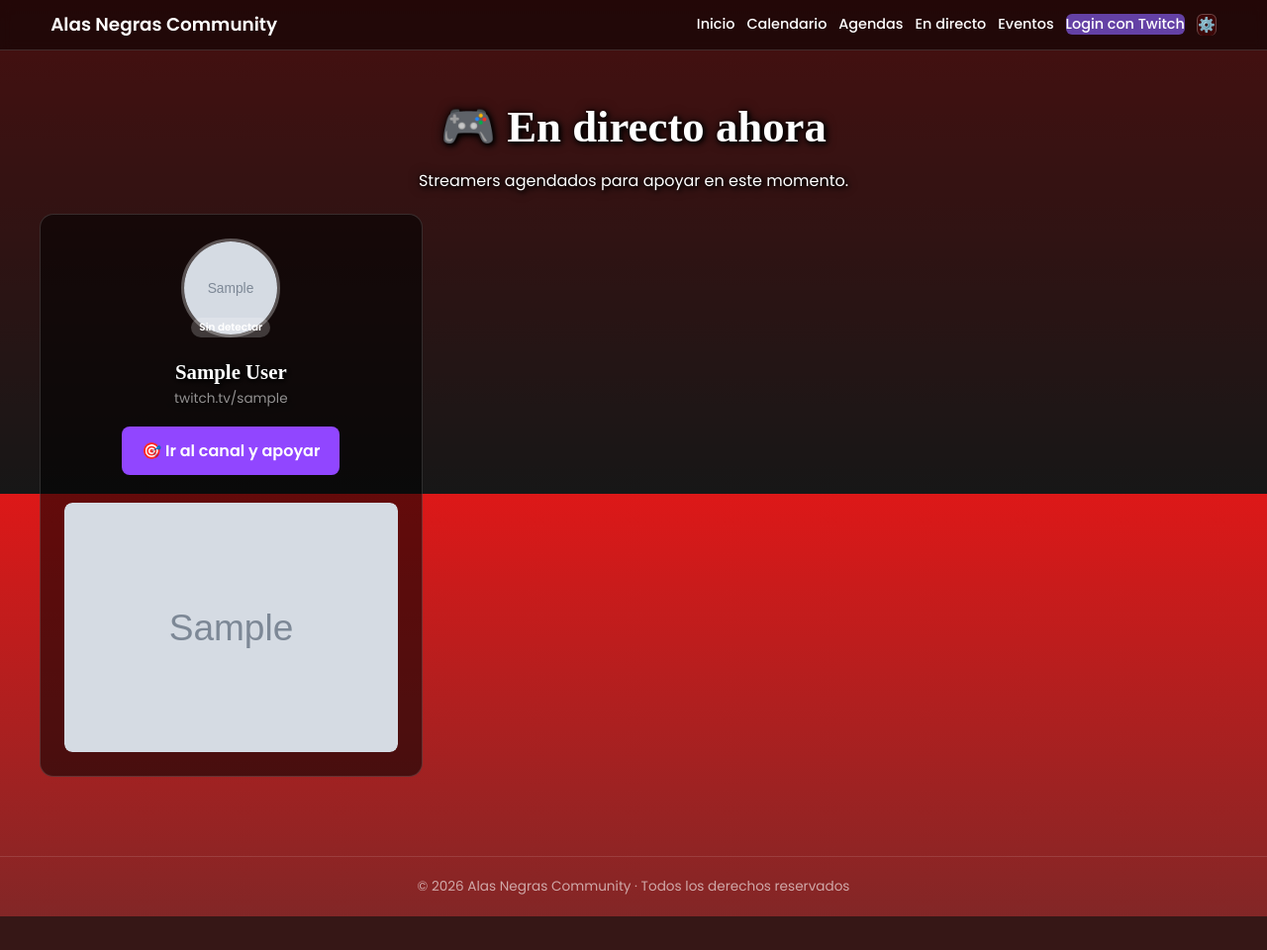
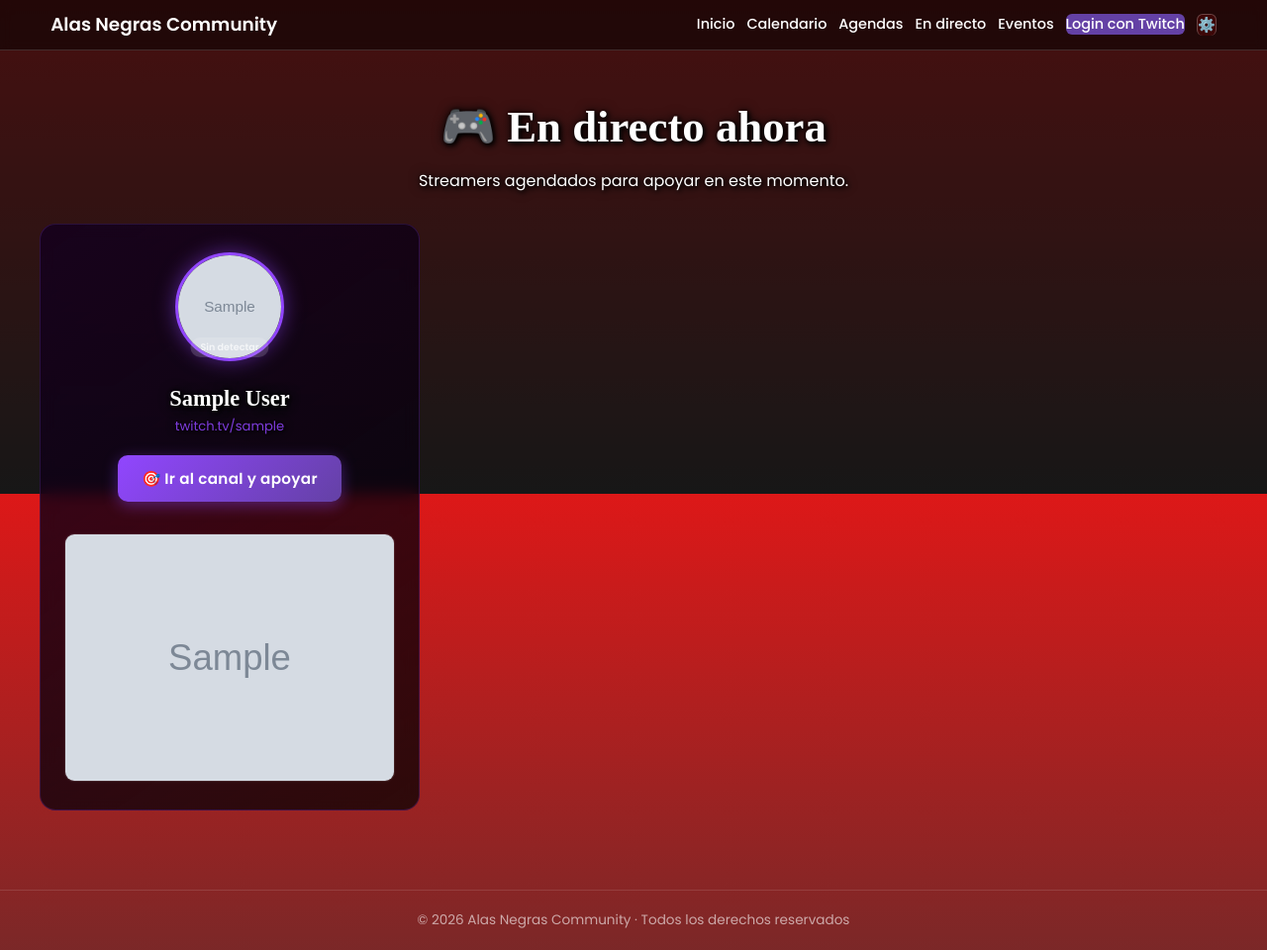
Before and after one commit to lavendertyrande-ai/alasnegras, a Flask app: template templates/emitiendo.html in a window 1280 px wide. Shown: the part 301-1261 px from the top of the page at 99% size. Before the commit the page ends 1227 px from the top, so only its background shows below. Run offline with Flask 3, Linux system fonts and the light colour scheme; the template is opened without the code that fills it: most values are stand-ins (such as "Sample title", 1, 10 or a date in 2020); grey boxes marked "Sample" are stand-in pictures; some web fonts are replaced.

Commit message:
emitiendo diseño profesional

```diff
--- a/templates/emitiendo.html
+++ b/templates/emitiendo.html
@@ -62,81 +62,95 @@
 
 {% block scripts %}
 <style>
+/* ── Título ── */
 .emitiendo-grid {
     display: grid;
-    grid-template-columns: repeat(auto-fill, minmax(300px, 1fr));
-    gap: 20px;
-    margin-top: 20px;
+    grid-template-columns: repeat(auto-fill, minmax(320px, 1fr));
+    gap: 24px;
+    margin-top: 30px;
 }
 
 .emitiendo-card {
-    background: rgba(0,0,0,0.55);
-    border: 1px solid rgba(255,255,255,0.15);
-    border-radius: 14px;
-    padding: 24px;
+    background: linear-gradient(145deg, rgba(20,0,30,0.85), rgba(0,0,0,0.7));
+    border: 1px solid rgba(145,70,255,0.2);
+    border-radius: 16px;
+    padding: 28px 24px;
     text-align: center;
-    transition: 0.2s;
+    transition: 0.25s;
+    backdrop-filter: blur(8px);
 }
 
 .emitiendo-card-live {
     border-color: #ff4d4d;
-    box-shadow: 0 0 15px rgba(255,77,77,0.3);
+    box-shadow: 0 0 20px rgba(255,77,77,0.25), inset 0 0 40px rgba(255,77,77,0.05);
 }
 
 .emitiendo-card:hover {
-    transform: translateY(-4px);
+    transform: translateY(-5px);
+    border-color: #9146FF;
+    box-shadow: 0 8px 30px rgba(145,70,255,0.3);
 }
 
 /* Avatar */
 .emitiendo-avatar-wrap {
     position: relative;
     display: inline-block;
-    margin-bottom: 16px;
+    margin-bottom: 18px;
 }
 
 .emitiendo-avatar {
-    width: 100px;
-    height: 100px;
+    width: 110px;
+    height: 110px;
     border-radius: 50%;
-    border: 3px solid rgba(255,255,255,0.3);
+    border: 3px solid #9146FF;
+    box-shadow: 0 0 20px rgba(145,70,255,0.5);
     display: block;
 }
 
 .emitiendo-avatar-placeholder {
-    width: 100px;
-    height: 100px;
+    width: 110px;
+    height: 110px;
     border-radius: 50%;
-    background: #9146FF;
+    background: linear-gradient(135deg, #9146FF, #772ce8);
     display: flex;
     align-items: center;
     justify-content: center;
-    font-size: 2.5rem;
+    font-size: 2.8rem;
     font-weight: 700;
     color: white;
+    box-shadow: 0 0 20px rgba(145,70,255,0.5);
 }
 
 .emitiendo-badge-live {
     position: absolute;
-    bottom: 0; left: 50%;
+    bottom: 4px; left: 50%;
     transform: translateX(-50%);
     background: #ff4d4d;
     color: white;
-    font-size: 0.65rem;
-    font-weight: 700;
-    padding: 2px 8px;
+    font-size: 0.6rem;
+    font-weight: 800;
+    padding: 3px 10px;
     border-radius: 10px;
     white-space: nowrap;
+    letter-spacing: 0.05em;
+    box-shadow: 0 2px 8px rgba(255,77,77,0.5);
+    animation: pulse 1.5s infinite;
+}
+
+@keyframes pulse {
+    0%, 100% { opacity: 1; }
+    50% { opacity: 0.7; }
 }
 
 .emitiendo-badge-off {
     position: absolute;
-    bottom: 0; left: 50%;
+    bottom: 4px; left: 50%;
     transform: translateX(-50%);
-    background: rgba(255,255,255,0.2);
-    color: white;
-    font-size: 0.65rem;
+    background: rgba(255,255,255,0.15);
+    color: rgba(255,255,255,0.7);
+    font-size: 0.6rem;
     font-weight: 700;
-    padding: 2px 8px;
+    padding: 3px 10px;
     border-radius: 10px;
     white-space: nowrap;
 }
@@ -144,57 +158,76 @@
 /* Info */
 .emitiendo-info h2 {
     margin: 0 0 4px;
-    font-size: 1.3rem;
+    font-size: 1.4rem;
+    font-weight: 700;
 }
 
 .emitiendo-login {
-    font-size: 0.85rem;
-    opacity: 0.55;
-    margin: 0 0 16px;
+    font-size: 0.82rem;
+    color: #9146FF;
+    margin: 0 0 18px;
+    opacity: 0.85;
 }
 
 .emitiendo-btn-canal {
     display: inline-block;
-    padding: 12px 20px;
-    background: #9146FF;
+    padding: 12px 24px;
+    background: linear-gradient(135deg, #9146FF, #6441A5);
     color: white;
     text-decoration: none;
-    border-radius: 8px;
+    border-radius: 10px;
     font-weight: 700;
-    font-size: 1rem;
+    font-size: 0.95rem;
     transition: 0.2s;
-    margin-bottom: 16px;
+    margin-bottom: 18px;
+    box-shadow: 0 4px 15px rgba(145,70,255,0.4);
+    letter-spacing: 0.02em;
 }
 .emitiendo-btn-canal:hover {
-    background: #772ce8;
-    transform: scale(1.03);
+    background: linear-gradient(135deg, #772ce8, #4B2F8A);
+    transform: scale(1.04);
+    box-shadow: 0 6px 20px rgba(145,70,255,0.6);
 }
 
 /* Miniatura stream */
 .emitiendo-thumb-wrap {
-    margin-top: 12px;
-    border-radius: 8px;
+    margin-top: 14px;
+    border-radius: 10px;
     overflow: hidden;
+    border: 1px solid rgba(255,255,255,0.1);
 }
 .emitiendo-thumb {
     width: 100%;
-    border-radius: 8px;
     display: block;
+    transition: 0.3s;
 }
+.emitiendo-thumb:hover { transform: scale(1.02); }
 
-/* Vacío */
+/* ── Pantalla vacía ── */
 .emitiendo-vacio {
     text-align: center;
-    padding: 60px 20px;
-    opacity: 0.7;
+    padding: 80px 20px;
+    max-width: 500px;
+    margin: 0 auto;
 }
 .emitiendo-vacio-icono {
-    font-size: 4rem;
-    margin-bottom: 16px;
+    font-size: 5rem;
+    margin-bottom: 20px;
+    filter: drop-shadow(0 0 20px rgba(145,70,255,0.4));
 }
 .emitiendo-vacio h2 {
-    font-size: 1.5rem;
-    margin-bottom: 10px;
+    font-size: 1.6rem;
+    margin-bottom: 12px;
+    opacity: 0.9;
 }
+.emitiendo-vacio p {
+    opacity: 0.6;
+    font-size: 1rem;
+}
+.emitiendo-vacio a {
+    color: #9146FF;
+    font-weight: 600;
+}
+.emitiendo-vacio a:hover { color: #b57aff; }
 </style>
 {% endblock %}
```
